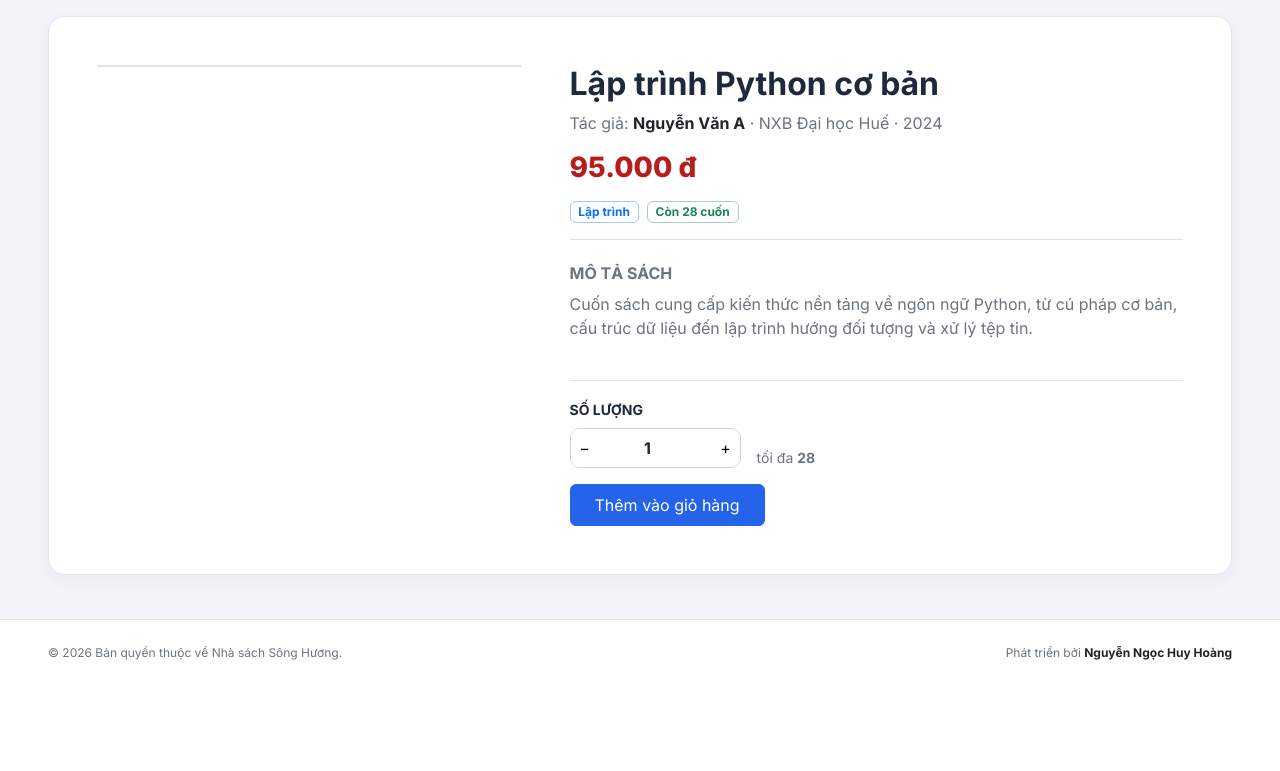
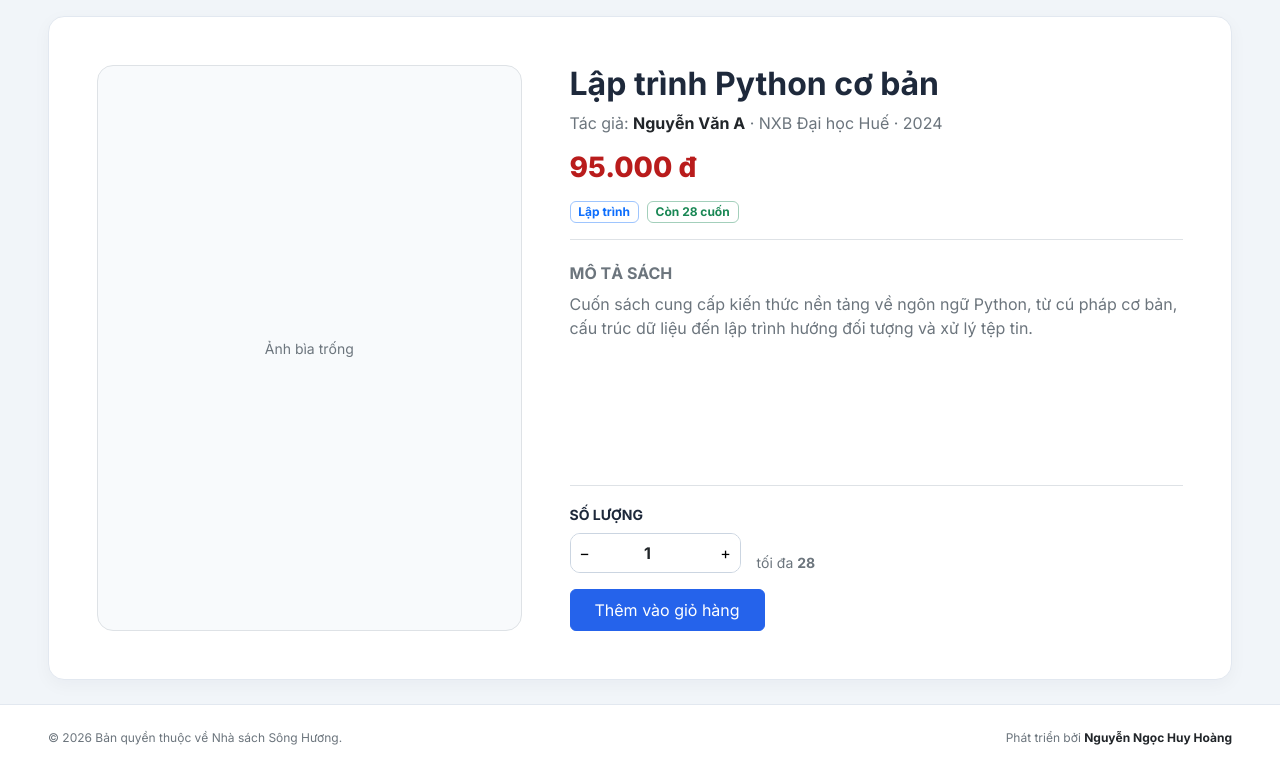
Before and after one commit to hoangngocnguyen/pmnm-hocphan, a Flask app: page /books/1 in a window 1280 px wide. Shown: the part 114-885 px from the top of the page. Before the commit the page ends 774 px from the top, so only its background shows below. Run offline with Flask 3, Linux system fonts and the light colour scheme; some libraries are stand-ins or nearby versions.

Commit message:
fix: sửa lỗi ảnh trong trang detail sách height = 0

```diff
--- a/bookstore/templates/shop/detail.html
+++ b/bookstore/templates/shop/detail.html
@@ -1,6 +1,35 @@
 {% extends "layouts/base.html" %}
 
 {% block title %}{{ book.title }} - Nhà sách Sông Hương{% endblock %}
+
+{% block extra_head %}
+<style>
+  .detail-cover {
+    position: relative;
+    width: 100%;
+    aspect-ratio: 3 / 4;
+    background: #f8fafc;
+    border: 1px solid #dee2e6;
+    border-radius: 1rem;
+    overflow: hidden;
+  }
+  .detail-cover img {
+    position: absolute;
+    inset: 0;
+    width: 100%;
+    height: 100%;
+    display: block;
+    object-fit: cover;
+  }
+  .detail-cover-placeholder {
+    position: absolute;
+    inset: 0;
+    display: flex;
+    align-items: center;
+    justify-content: center;
+  }
+</style>
+{% endblock %}
 
 {% block content %}
 <nav aria-label="breadcrumb" class="small mb-3">
@@ -13,9 +42,12 @@
 <div class="app-card p-3 p-lg-5">
     <div class="row g-4 g-lg-5">
         <div class="col-md-5">
-            <div class="ratio ratio-3x4 border rounded-4 overflow-hidden bg-light d-flex align-items-center justify-content-center">
-                {% if book.cover_image %}<img src="{{ url_for('static', filename='uploads/books/' + book.cover_image) }}" alt="{{ book.title }}" class="cover-preview w-100 h-100">
-                {% else %}<span class="text-secondary small">Ảnh bìa trống</span>{% endif %}
+            <div class="detail-cover">
+                {% if book.cover_image %}
+                <img src="{{ url_for('static', filename='uploads/books/' + book.cover_image) }}" alt="{{ book.title }}">
+                {% else %}
+                <span class="detail-cover-placeholder text-secondary small">Ảnh bìa trống</span>
+                {% endif %}
             </div>
         </div>
         <div class="col-md-7 d-flex flex-column">
```
